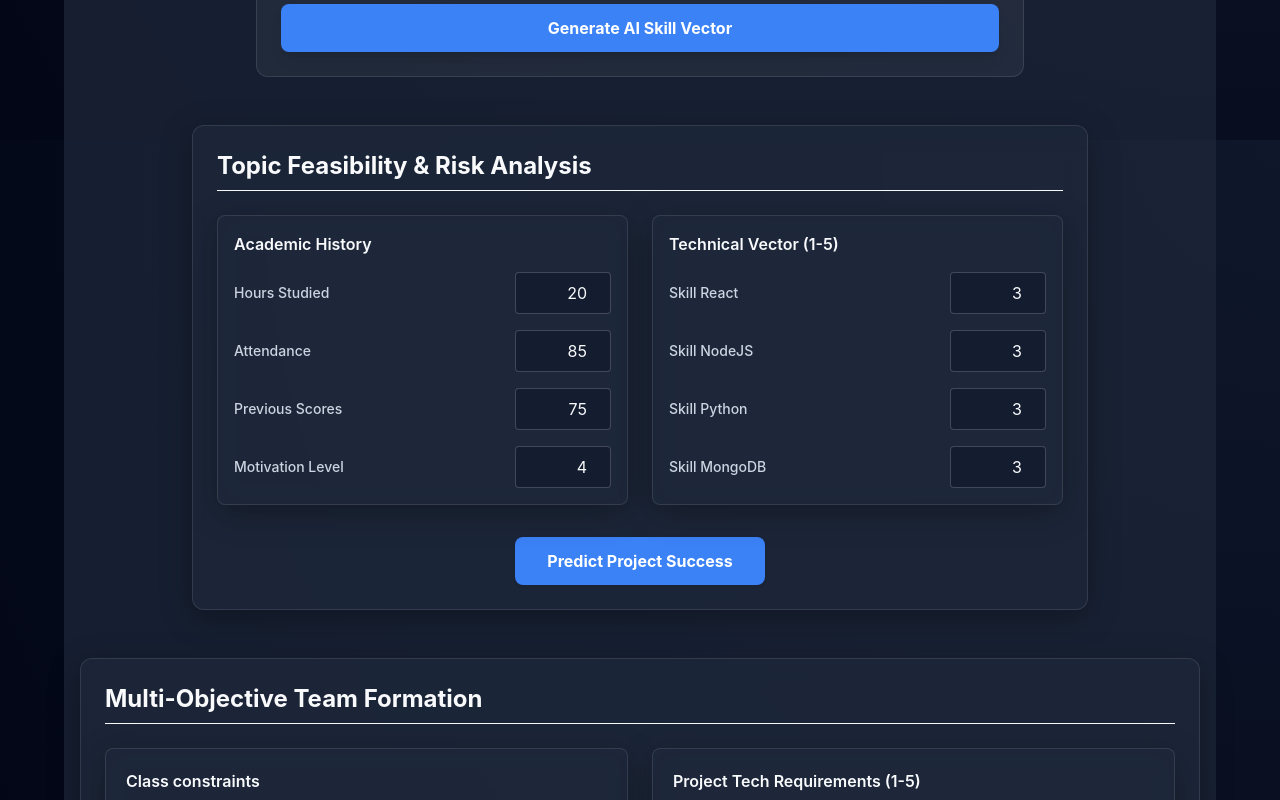
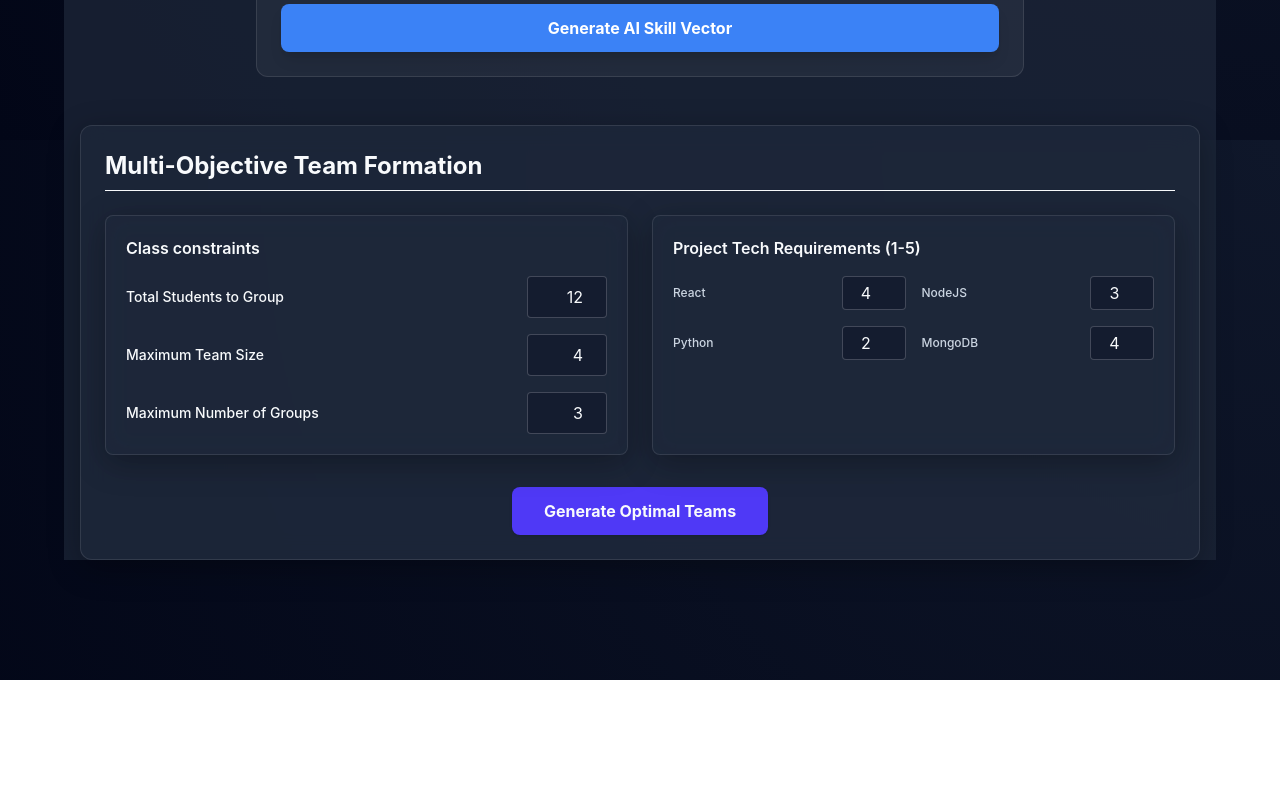
Before and after one commit to DulakshanaMalith/R26-IT-095, a React app in the folder component_team/intelligent-team-formation-and-topic-feasiblity-analyzis/frontend/: page / in a window 1280 px wide. Shown: the part 660-1460 px from the top of the page. After the commit the page ends 1340 px from the top, so only its background shows below. Built offline with nearby package versions, Linux system fonts and the light colour scheme; the HTML template or start-up script is replaced by a standard one.

Commit message:
feat: implement FastAPI backend with ML-based feasibility analysis and NSGA-II genetic algorithm for team formation

```diff
--- a/component_team/intelligent-team-formation-and-topic-feasiblity-analyzis/frontend/src/App.jsx
+++ b/component_team/intelligent-team-formation-and-topic-feasiblity-analyzis/frontend/src/App.jsx
@@ -1,10 +1,10 @@
-import FeasibilityPredictor from './components/FeasibilityPredictor';
 import TeamOptimizer from './components/TeamOptimizer';
-import StudentOnboarding from './components/StudentOnboarding'; // <-- 1. Import the new form
+import StudentOnboarding from './components/StudentOnboarding';
+// import FeasibilityPredictor from './components/FeasibilityPredictor'; // <-- Commented out!
 
 function App() {
   return (
-   <div className="min-h-screen bg-[#1e293b] py-10"> {/* Kept dark mode background to match your screenshot */}
+   <div className="min-h-screen bg-[#1e293b] py-10">
       <div className="max-w-6xl mx-auto px-4">
         <h1 className="text-4xl font-extrabold text-center text-white mb-2">Intelligent Project Management</h1>
         <p className="text-center text-slate-400 mb-10">Undergraduate Research Assistant Dashboard</p>
@@ -14,12 +14,13 @@ function App() {
           <StudentOnboarding />
         </div>
 
-        {/* Step 2: The Predictive Component */}
+        {/* Step 2: The standalone predictor is completely disabled
         <div className="mb-12">
           <FeasibilityPredictor />
         </div>
+        */}
 
-        {/* Step 3: The Team Formation Component */}
+        {/* Step 3: The Team Formation Component (Which now includes predictions!) */}
         <div>
           <TeamOptimizer />
         </div>
--- a/component_team/intelligent-team-formation-and-topic-feasiblity-analyzis/frontend/src/components/TeamOptimizer.jsx
+++ b/component_team/intelligent-team-formation-and-topic-feasiblity-analyzis/frontend/src/components/TeamOptimizer.jsx
@@ -4,7 +4,8 @@ import { Radar, RadarChart, PolarGrid, PolarAngleAxis, ResponsiveContainer } fro
 
 export default function TeamOptimizer() {
   const [formData, setFormData] = useState({
-    team_size: 4,
+    max_team_size: 4, // Updated per panel request
+    max_groups: 3,    // Added per panel request
     total_students: 12,
     Skill_React: 4,
     Skill_NodeJS: 3,
@@ -26,7 +27,8 @@ export default function TeamOptimizer() {
     setLoading(true);
 
     const payload = {
-      team_size: formData.team_size,
+      max_team_size: formData.max_team_size,
+      max_groups: formData.max_groups,
       total_students: formData.total_students,
       topic_requirements: {
         Skill_React: formData.Skill_React,
@@ -55,13 +57,20 @@ export default function TeamOptimizer() {
       <div className="grid grid-cols-1 md:grid-cols-2 gap-6">
         <div className="space-y-4 bg-blue-50 p-5 rounded-lg border border-blue-100">
           <h3 className="font-semibold text-blue-800">Class constraints</h3>
+
           <div className="flex justify-between items-center">
             <label className="text-sm font-medium text-gray-700">Total Students to Group</label>
             <input type="number" name="total_students" value={formData.total_students} onChange={handleInputChange} className="w-20 p-2 border rounded text-right focus:ring-2 focus:ring-blue-500" />
           </div>
+
           <div className="flex justify-between items-center">
-            <label className="text-sm font-medium text-gray-700">Target Team Size</label>
-            <input type="number" name="team_size" value={formData.team_size} onChange={handleInputChange} className="w-20 p-2 border rounded text-right focus:ring-2 focus:ring-blue-500" />
+            <label className="text-sm font-medium text-gray-700">Maximum Team Size</label>
+            <input type="number" name="max_team_size" value={formData.max_team_size} onChange={handleInputChange} className="w-20 p-2 border rounded text-right focus:ring-2 focus:ring-blue-500" />
+          </div>
+
+          <div className="flex justify-between items-center">
+            <label className="text-sm font-medium text-gray-700">Maximum Number of Groups</label>
+            <input type="number" name="max_groups" value={formData.max_groups} onChange={handleInputChange} className="w-20 p-2 border rounded text-right focus:ring-2 focus:ring-blue-500" />
           </div>
         </div>
 
@@ -109,7 +118,6 @@ export default function TeamOptimizer() {
               return (
                 <div key={index} className="bg-white border-2 border-slate-100 rounded-xl overflow-hidden shadow-sm hover:shadow-md transition-shadow">
 
-                  {/* UPDATE: Header now includes the Feasibility Prediction */}
                   <div className="bg-slate-800 text-white p-4 flex flex-col space-y-3">
                     <div className="flex justify-between items-center">
                       <h4 className="font-bold text-lg">{team.team_id}</h4>
@@ -125,7 +133,6 @@ export default function TeamOptimizer() {
                       </div>
                     </div>
 
-                    {/* XGBoost Feasibility Badge */}
                     <div className="flex justify-between items-center bg-slate-900 rounded p-2 border border-slate-700">
                       <span className="text-xs font-semibold text-slate-300">Project Feasibility</span>
                       <div className="flex items-center space-x-2">
@@ -141,7 +148,6 @@ export default function TeamOptimizer() {
                     </div>
                   </div>
 
-                  {/* Recharts Radar Visualization */}
                   <div className="h-48 w-full bg-slate-50 border-b border-slate-100 p-2">
                     <ResponsiveContainer width="100%" height="100%">
                       <RadarChart cx="50%" cy="50%" outerRadius="70%" data={chartData}>
@@ -155,14 +161,12 @@ export default function TeamOptimizer() {
                   <div className="p-4 space-y-3 max-h-48 overflow-y-auto">
                     {team.members.map((member, mIdx) => (
                       <div key={mIdx} className="flex justify-between items-center p-2 bg-white rounded border border-slate-100 shadow-sm">
-
                         <div className="flex flex-col">
                           <span className="font-mono text-sm text-slate-600">{member.student_id}</span>
                           <span className="text-[10px] uppercase font-bold text-slate-400 tracking-wider">
                             {member.ethnicity}
                           </span>
                         </div>
-
                         <span className="font-mono text-sm font-bold text-indigo-600">{member.power_score}</span>
                       </div>
                     ))}
```
Also changed, not shown: 1 other file (tests, documents, lock files or other folders).
